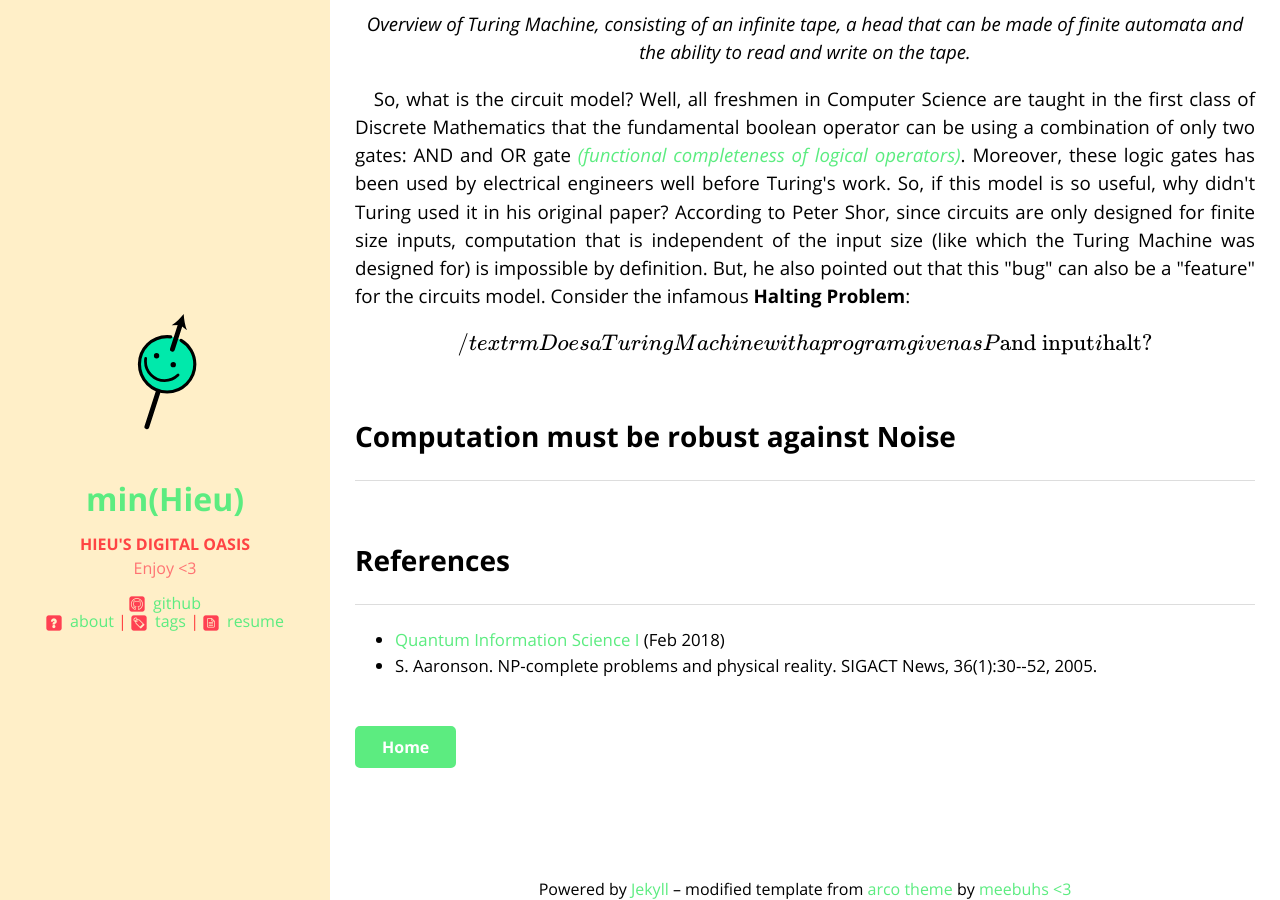
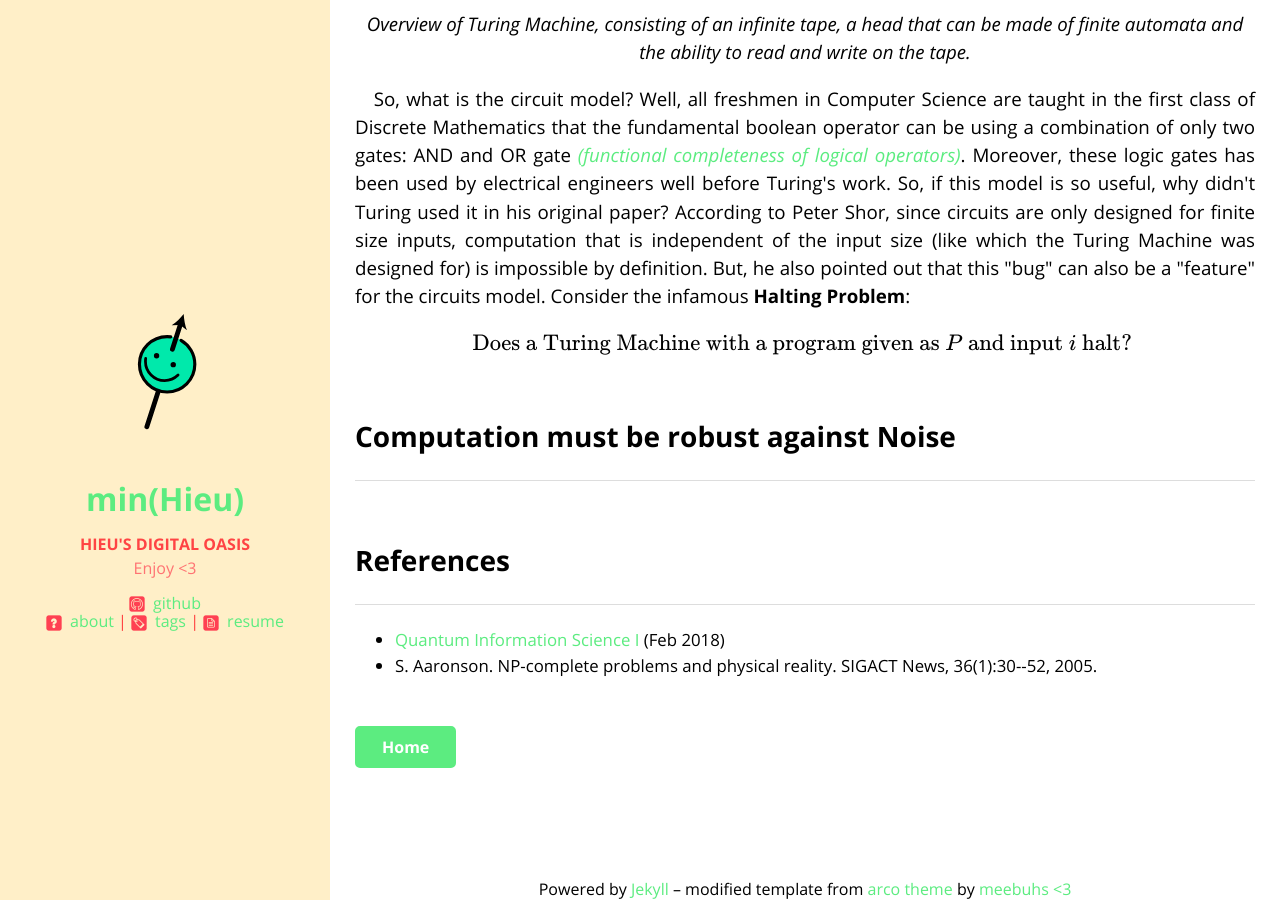
Before and after one commit to min-hieu/min-hieu.github.io, a Jekyll site: the page built from _posts/2021-02-13-qicnote01.html, in a window 1280 px wide and 900 px high, scrolled down 2412 px. Built offline with Jekyll 4.4.1, drawn with Linux system fonts in a browser that asks for light colours; formulas are drawn with MathJax 3; a script that is not in the unit is left out.

Commit message:
Update 2021-02-13-qicnote01.html

```diff
--- a/_posts/2021-02-13-qicnote01.html
+++ b/_posts/2021-02-13-qicnote01.html
@@ -58,7 +58,7 @@ for a Turing Machine.</p>
     so useful, why didn't Turing used it in his original paper? According to Peter Shor, since circuits are only designed for finite size inputs, computation that is independent
     of the input size (like which the Turing Machine was designed for) is impossible by definition. But, he also pointed out that this "bug" can also be a "feature" for the
 circuits model. Consider the infamous <b>Halting Problem</b>:</p>
-<p align="center"> $/textrm{Does a Turing Machine with a program given as} P \textrm{and input} i \textrm{halt?}$</p>
+<p align="center"> $\textrm{Does a Turing Machine with a program given as } P \textrm{ and input } i \textrm{ halt? }$</p>
 
 
 <h2 id="#computation-must-be-robust-against-noise">Computation must be robust against Noise</h2>
```
